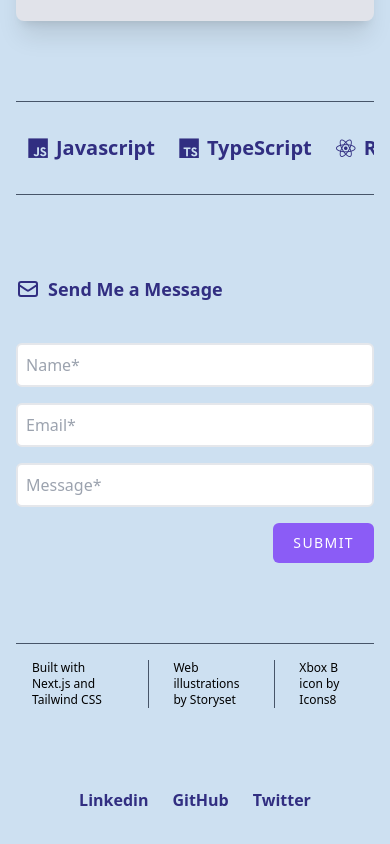
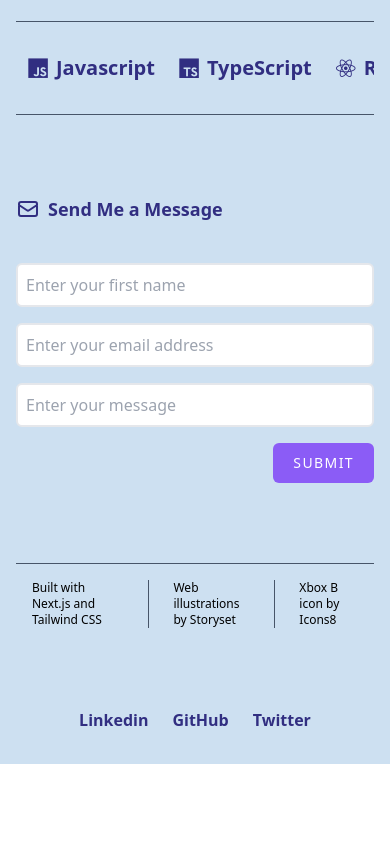
Before and after one commit to WebDevBernard/Portfolio, a Next.js app: page / in a window 390 px wide. Shown: the part 3521-4365 px from the top of the page. After the commit the page ends 4285 px from the top, so only its background shows below. Built offline with nearby package versions, Linux system fonts and the light colour scheme; a web font is replaced by a local one.

Commit message:
various styling changes

```diff
--- a/components/Contact.tsx
+++ b/components/Contact.tsx
@@ -77,7 +77,7 @@ const Contact: FC<{ contactRef: RefObject<HTMLHeadingElement> }> = ({
           <input
             className="w-full p-2 border-2 rounded-md focus:outline-none focus:border-indigo-900"
             autoComplete="off"
-            placeholder="Name*"
+            placeholder="Enter your first name"
             name="name"
             required
             onChange={handleChange}
@@ -87,7 +87,7 @@ const Contact: FC<{ contactRef: RefObject<HTMLHeadingElement> }> = ({
             autoComplete="off"
             type="email"
             name="email"
-            placeholder="Email*"
+            placeholder="Enter your email address"
             required
             onChange={handleChange}
           />
@@ -95,7 +95,7 @@ const Contact: FC<{ contactRef: RefObject<HTMLHeadingElement> }> = ({
             className="w-full resize-none p-2 border-2 rounded-md focus:outline-none focus:border-indigo-900"
             autoComplete="off"
             name="message"
-            placeholder="Message*"
+            placeholder="Enter your message"
             required
             onChange={handleChange}
           ></input>
@@ -109,11 +109,8 @@ const Contact: FC<{ contactRef: RefObject<HTMLHeadingElement> }> = ({
         </form>
       )}
       {submitted && (
-        <p className="motion-safe:animate-bounce p-4 rounded-full self-center text-lg font-bold text-indigo-900">
-          <span className="underline decoration-4 underline-offset-8">
-            Thank you
-          </span>{" "}
-          for submitting, I will reply shortly!
+        <p className="motion-safe:animate-bounce p-4 rounded-full self-center text-lg font-bold text-indigo-900 underline decoration-4 underline-offset-8">
+          Thank you! I will reply to you shortly.
         </p>
       )}
     </div>
--- a/components/Hero.tsx
+++ b/components/Hero.tsx
@@ -1,7 +1,7 @@
 import { FC } from "react";
 const Hero: FC<{ scrollContact: () => void }> = ({ scrollContact }) => {
   return (
-    <div className="flex justify-evenly items-center flex-col md:flex-row">
+    <div className="flex justify-evenly items-center flex-col md:flex-row md:h-screen">
       {/* left */}
       <div className="w-full flex flex-col justify-center items-center md:items-start md:w-1/2">
         <h1 className="ml-8 md:ml-0  text-2xl leading-tight tracking-wider">
--- a/components/Layout.tsx
+++ b/components/Layout.tsx
@@ -1,5 +1,3 @@
 export default function Layout(props: any) {
-  return (
-    <div className="space-y-20 md:max-w-lg m-auto p-4 ">{props.children}</div>
-  );
+  return <div className="md:max-w-lg m-auto p-4">{props.children}</div>;
 }
--- a/components/Skills.tsx
+++ b/components/Skills.tsx
@@ -2,13 +2,13 @@ import { skillsData } from "../data/skills-data";
 
 const Skills = () => {
   return (
-    <div className="flex justify-start md:justify-center items-center border-t border-b border-slate-600 ">
-      <div className="flex no-scrollbar overflow-x-scroll text-xl font-bold text-indigo-900 py-8">
+    <div className="flex justify-start md:justify-center items-center border-t border-b border-slate-600">
+      <div className="flex no-scrollbar overflow-x-scroll text-xl font-bold text-indigo-900 py-8 ">
         {skillsData.map((skill: { id: string; icon: string; name: string }) => {
           return (
             <div
               key={skill.id}
-              className="list-none px-3 flex justify-center items-center "
+              className="list-none px-3 flex justify-center items-center"
             >
               <i className={`mr-2 ${skill.icon}`} title="dev icon" />
               <label>{skill.name}</label>
--- a/pages/index.tsx
+++ b/pages/index.tsx
@@ -39,7 +39,7 @@ const Home: NextPage = () => {
         />
         <meta name="viewport" content="width=device-width, initial-scale=1.0" />
       </Head>
-      <div className="bg-hero-pattern bg-cover font-body selection:bg-[#c7d2fe]">
+      <main className="bg-hero-pattern bg-cover font-body selection:bg-[#c7d2fe]">
         <Header
           scrollAbout={scrollAbout}
           scrollContact={scrollContact}
@@ -47,13 +47,15 @@ const Home: NextPage = () => {
         />
         <Layout>
           <Hero scrollContact={scrollContact} />
-          <ProjectList projectsRef={projectsRef} />
-          <About aboutRef={aboutRef} />
-          <Skills />
-          <Contact contactRef={contactRef} />
-          <Footer />
+          <section className="space-y-20">
+            <ProjectList projectsRef={projectsRef} />
+            <About aboutRef={aboutRef} />
+            <Skills />
+            <Contact contactRef={contactRef} />
+            <Footer />
+          </section>
         </Layout>
-      </div>
+      </main>
     </>
   );
 };
```
